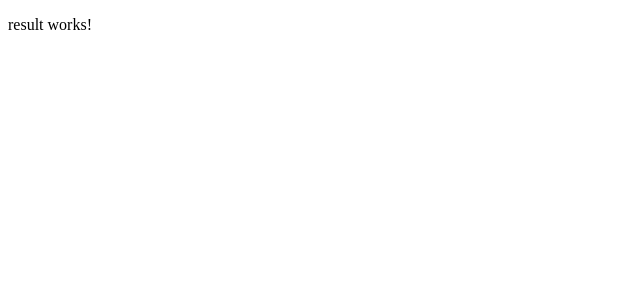
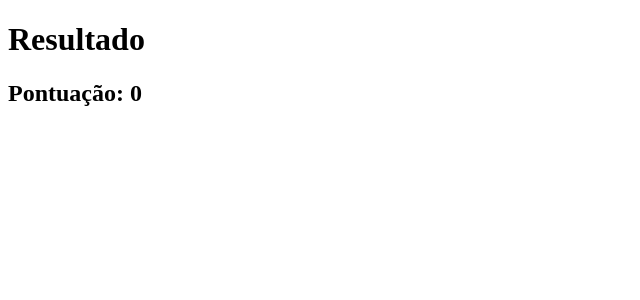
Before and after one commit to mabss777/projetoTrivia, an Angular app: page /result in a window 1280 px wide. Shown: the top 300 px of the page, without its empty margins (0-640 px from the left). Built offline with nearby package versions, Linux system fonts and the light colour scheme; a web font is replaced by a local one.

Commit message:
Página result incompleta

```diff
--- a/src/app/pages/quiz/quiz.ts
+++ b/src/app/pages/quiz/quiz.ts
@@ -86,7 +86,10 @@ responder(resposta: string) {
     if (this.rodadaAtual > this.totalRodadas) {
 
       this.router.navigate(['/result'], {
-        state: { pontuacao: this.pontuacao }
+        state: {
+          pontuacao: this.pontuacao,
+          perguntas: this.perguntas
+         }
       });
 
       return;
--- a/src/app/pages/result/result.html
+++ b/src/app/pages/result/result.html
@@ -1 +1,14 @@
-<p>result works!</p>
+<h1>Resultado</h1>
+
+<h2>Pontuação: {{ pontuacao }}</h2>
+
+<ul>
+  @for (p of perguntas; track p) {
+
+    <li>
+      <p><strong>Pergunta:</strong> {{ decodeURIComponent(p.question) }}</p>
+      <p><strong>Resposta correta:</strong> {{ decodeURIComponent(p.correct_answer) }}</p>
+    </li>
+
+  }
+</ul>
--- a/src/app/pages/result/result.ts
+++ b/src/app/pages/result/result.ts
@@ -1,11 +1,22 @@
 import { Component } from '@angular/core';
+import { CommonModule } from '@angular/common';
 
 @Component({
-  selector: 'app-result',
-  imports: [],
+  selector: 'app-resultado',
+  standalone: true,
   templateUrl: './result.html',
-  styleUrl: './result.css',
+  imports: [CommonModule]
 })
 export class Result {
 
+  perguntas: any[] = [];
+  pontuacao = 0;
+
+  constructor() {
+    const dados = history.state;
+
+    this.perguntas = dados.perguntas ?? [];
+    this.pontuacao = dados.pontuacao ?? 0;
+  }
+
 }
```
